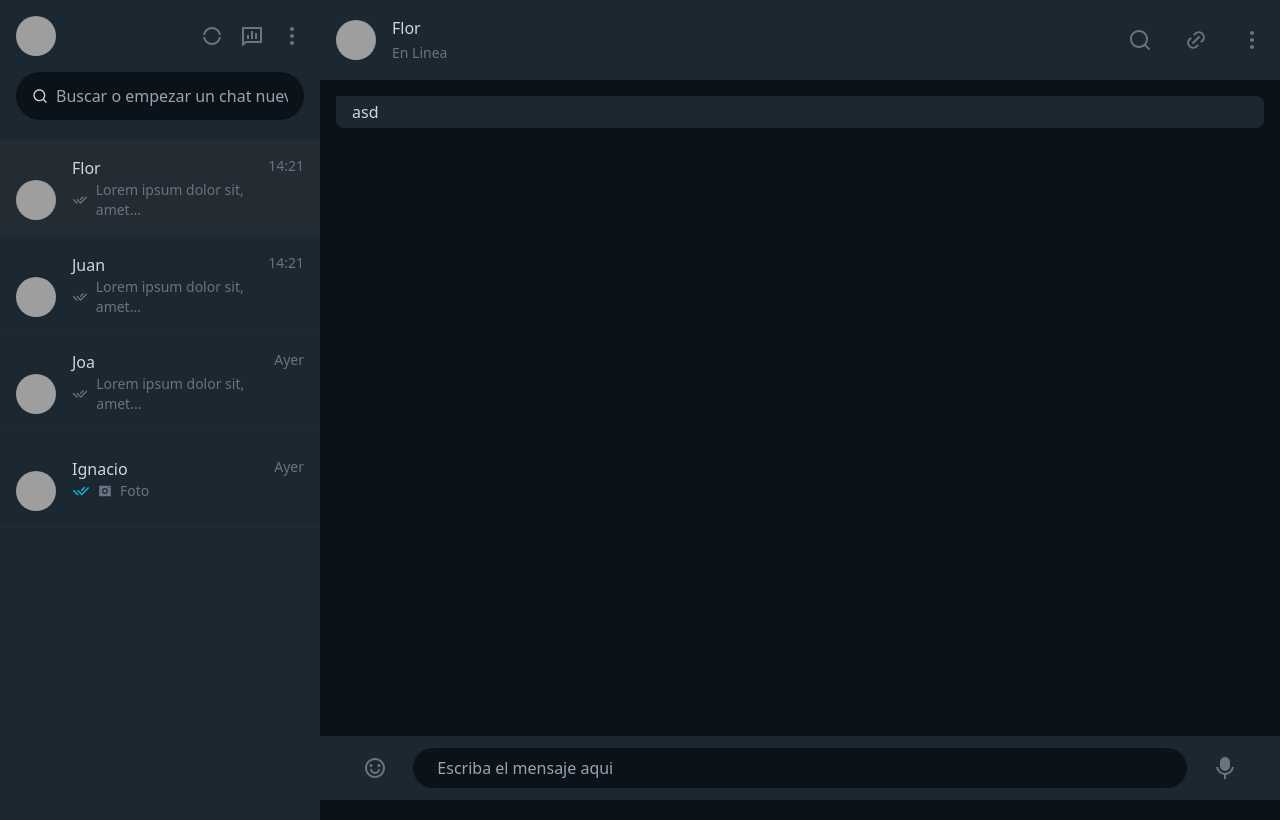
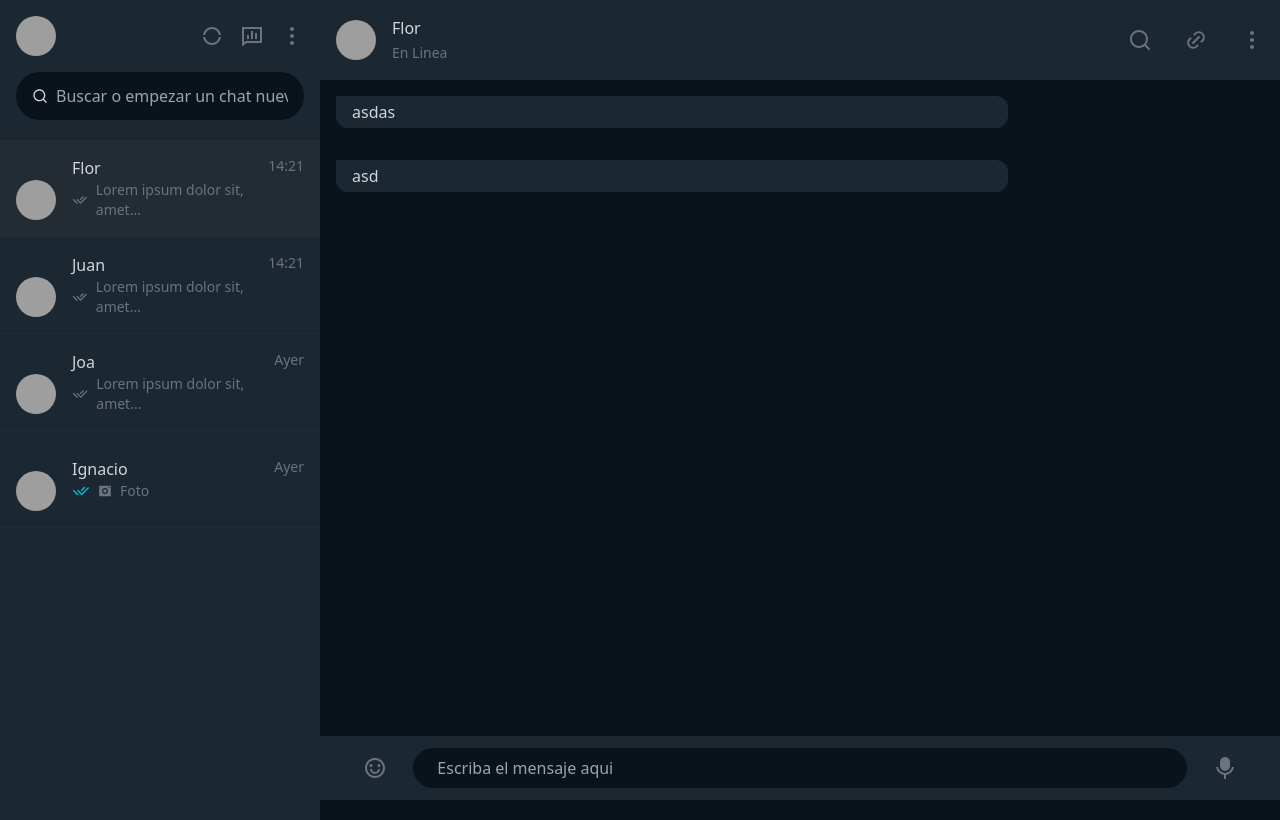
Before and after one commit to EcheCostabel/whatsappclone, a React (Vite) app: page / in a window 1280 px wide. Built offline with nearby package versions, Linux system fonts and the light colour scheme; grey boxes are pictures that could not be loaded.

Commit message:
adding block

```diff
--- a/src/App.jsx
+++ b/src/App.jsx
@@ -125,8 +125,11 @@ function App() {
             <RiMore2Fill className="hover:cursor-pointer"/>
           </div>
         </header>
-        <main className="h-[82vh] p-4">
-          <div className="bg-[#1B2831] py-1 px-4 rounded-tr-lg rounded-br-lg rounded-bl-lg">
+        <main className="h-[82vh] p-4 flex flex-col">
+          <div className="bg-[#1B2831] py-1 px-4 rounded-tr-xl rounded-br-xl rounded-bl-xl float-left mb-2 max-w-2xl">
+            <p>asdas</p>
+          </div><br />
+          <div className="bg-[#1B2831] py-1 px-4 rounded-tr-xl rounded-br-xl rounded-bl-xl float-left max-w-2xl">
             <p>asd</p>
           </div>
         </main>
```
